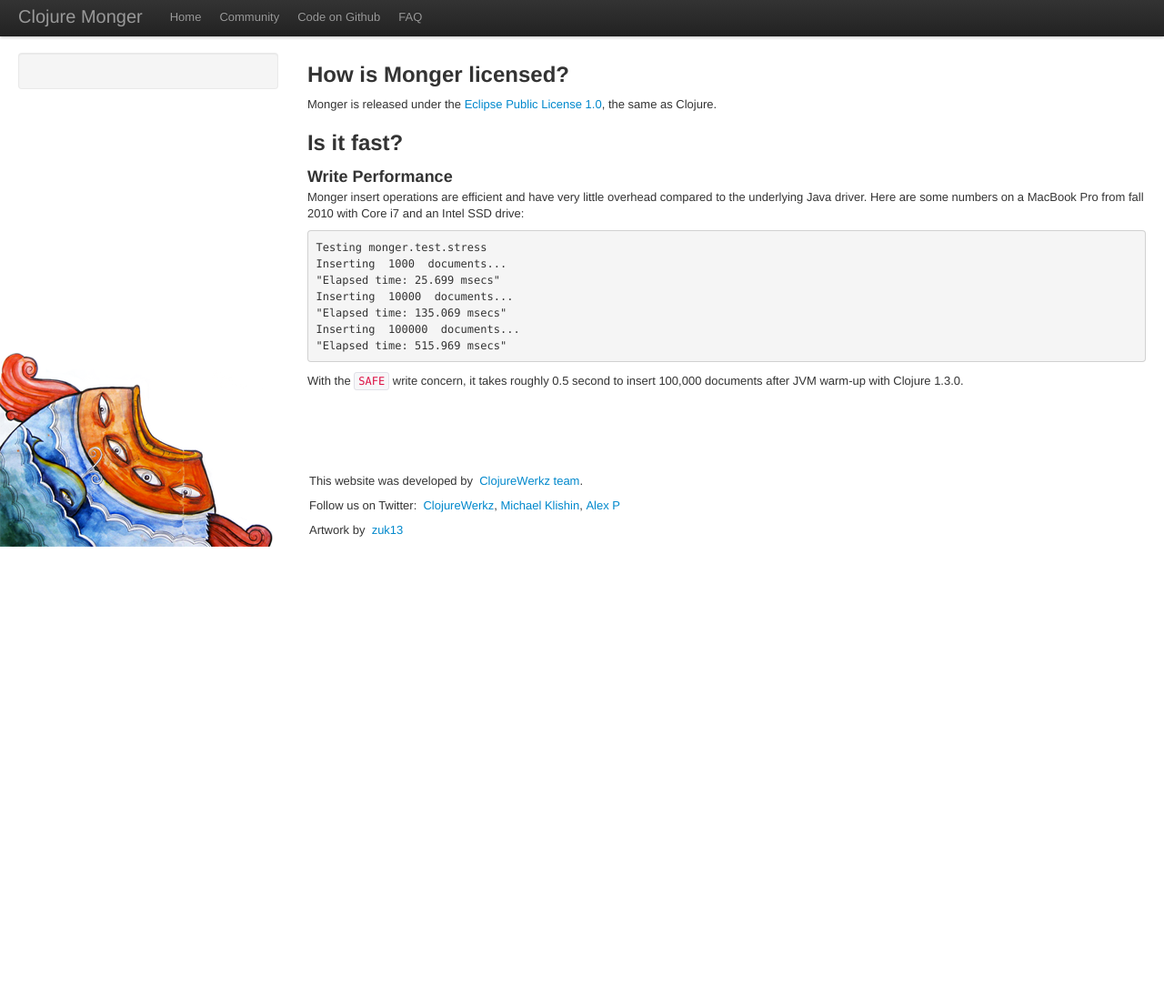
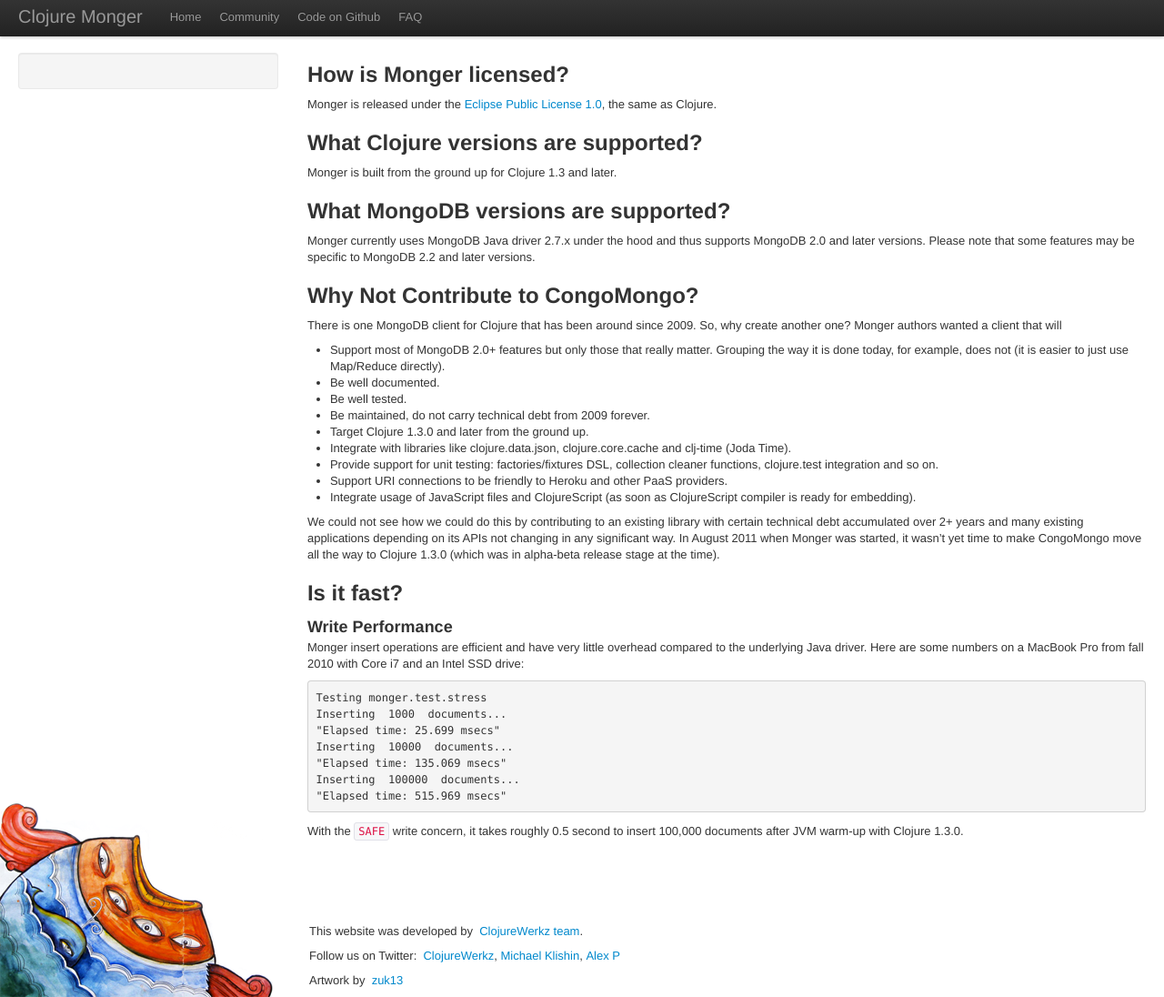
Before and after one commit to clojurewerkz/monger.docs, a Jekyll site: the page built from articles/faq.md, in a window 1280 px wide. Shown: the whole page at 91% size. Built offline with Jekyll 4.4.1, drawn with Linux system fonts in a browser that asks for light colours; some web fonts are replaced; before the commit the page ends 900 px from its top, so only the background shows below that.

```diff
--- a/articles/faq.md
+++ b/articles/faq.md
@@ -3,10 +3,42 @@ title: "Monger, a Clojure MongoDB client: FAQ"
 layout: article
 ---
 
-
 ## How is Monger licensed?
 
 Monger is released under the [Eclipse Public License 1.0](http://www.eclipse.org/legal/epl-v10.html), the same as Clojure.
+
+
+## What Clojure versions are supported?
+
+Monger is built from the ground up for Clojure 1.3 and later.
+
+
+## What MongoDB versions are supported?
+
+Monger currently uses MongoDB Java driver 2.7.x under the hood and thus supports MongoDB 2.0 and later versions. Please note that some
+features may be specific to MongoDB 2.2 and later versions.
+
+
+
+## Why Not Contribute to CongoMongo?
+
+There is one MongoDB client for Clojure that has been around since 2009. So, why create another one? Monger authors
+wanted a client that will
+
+ * Support most of MongoDB 2.0+ features but only those that really matter. Grouping the way it is done today, for example, does not (it is easier to just use Map/Reduce directly).
+ * Be well documented.
+ * Be well tested.
+ * Be maintained, do not carry technical debt from 2009 forever.
+ * Target Clojure 1.3.0 and later from the ground up.
+ * Integrate with libraries like clojure.data.json, clojure.core.cache and clj-time (Joda Time).
+ * Provide support for unit testing: factories/fixtures DSL, collection cleaner functions, clojure.test integration and so on.
+ * Support URI connections to be friendly to Heroku and other PaaS providers.
+ * Integrate usage of JavaScript files and ClojureScript (as soon as ClojureScript compiler is ready for embedding).
+
+We could not see how we could do this by contributing to an existing library with certain technical debt accumulated over
+2+ years and many existing applications depending on its APIs not changing in any significant way. In August 2011 when
+Monger was started, it wasn't yet time to make CongoMongo move all the way to Clojure 1.3.0 (which was in alpha-beta release stage
+at the time).
 
 
 ## Is it fast?
```
Also changed, not shown: articles/community.md (+36 -1 lines).
